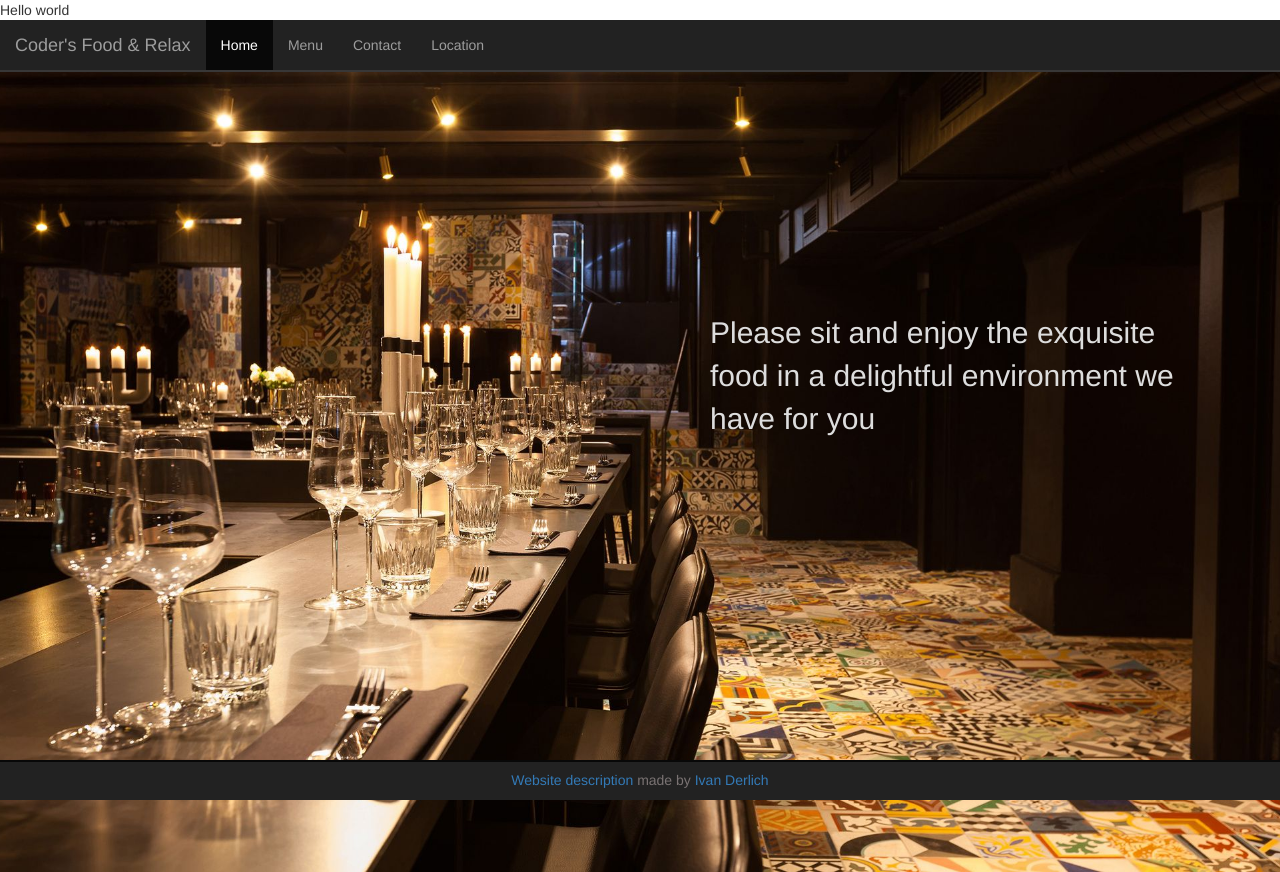
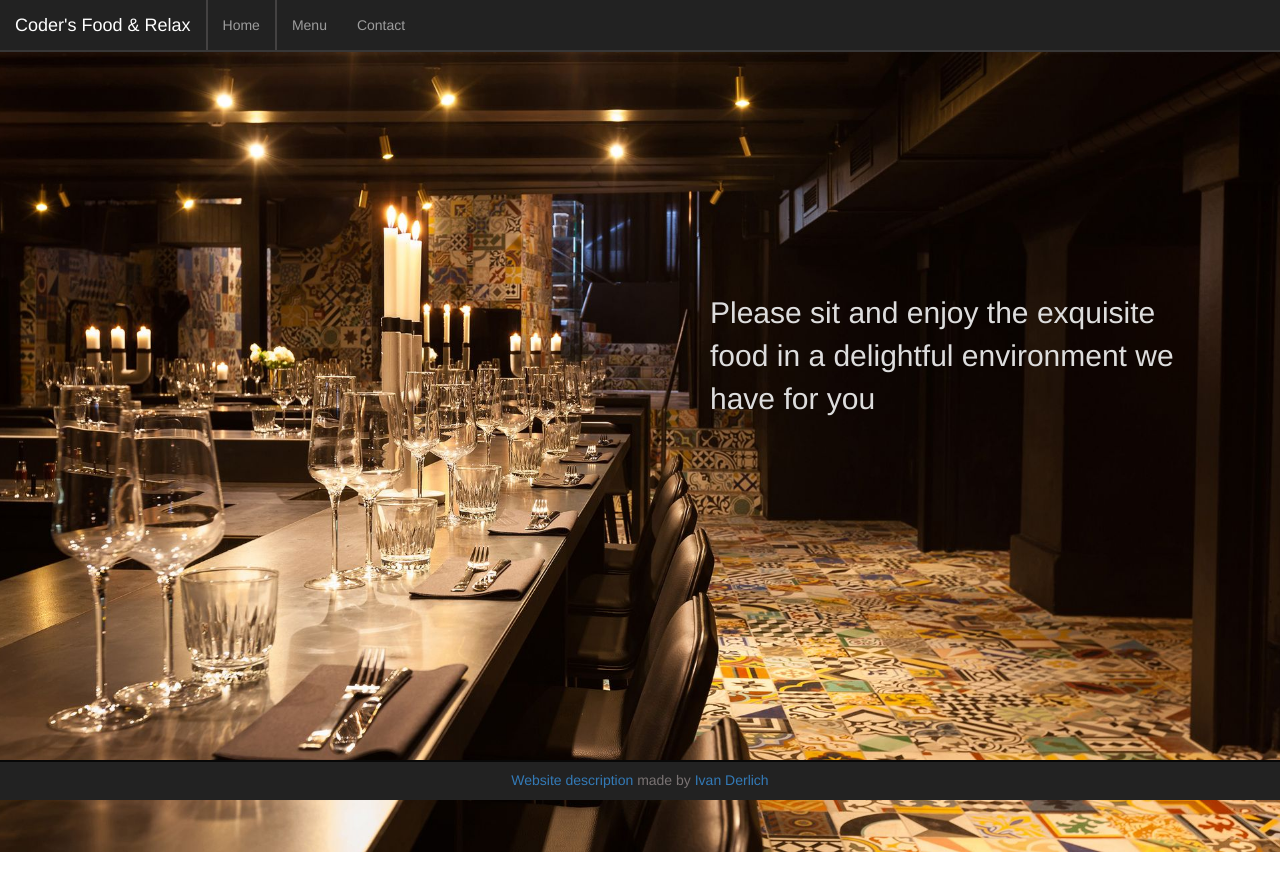
Before and after one commit to IvanDerlich/restaurant-homepage, a website built with webpack: page src/index.html in a window 1280 px wide. Built offline with nearby package versions, Linux system fonts and the light colour scheme.

Commit message:
Set up Home page

```diff
--- a/package.json
+++ b/package.json
@@ -21,6 +21,7 @@
   "devDependencies": {
     "bootstrap": "^4.4.1",
     "file-loader": "^6.0.0",
+    "html-loader": "^1.1.0",
     "webpack": "^4.42.1",
     "webpack-cli": "^3.3.11"
   },
--- a/src/index.html
+++ b/src/index.html
@@ -8,28 +8,5 @@
 </head>
 <body class="bg-secondary">
   <div id="content"></div>
-  <header class="navbar navbar-inverse" id="navbar">
-    <div class="navbar-header">
-      <a class="navbar-brand" href="#">Coder's Food & Relax</a>
-    </div>
-    <ul class="nav navbar-nav">
-      <li class="active"><a href="#">Home</a></li>
-      <li><a href="#">Menu</a></li>
-      <li><a href="#">Contact</a></li>
-      <li><a href="#">Location</a></li>
-    </ul>
-  </header>
-  <main>
-    <div class="container">
-      <div>
-        <div class="welcome">Please sit and enjoy the exquisite food in a delightful environment we have for you</div>
-      </div>
-    </div>
-  </main>
-  <footer class="navbar-inverse">
-    <div>
-      <a href="https://github.com/IvanDerlich/restaurant-homepage" class="align-baseline">Website description</a> made by <a href="https://ivanderlich.com/">Ivan Derlich</a>
-    </div>
-  </footer>
 </body>
 </html>
--- a/src/index.js
+++ b/src/index.js
@@ -1,9 +1,55 @@
 import "./style.scss"
-import _ from 'lodash';
+import navbar from './modules/navbar.html'
+import main from './modules/main.html'
+import footer from './modules/footer.html'
 
-var anchor = document.getElementById("content")
+const anchor = document.getElementById("content")
 
-import helloworld from "./modules/helloworld";
-anchor.appendChild(helloworld());
+function loadHtml(component, className){
+  const elem = document.createElement('div');
+  elem.id = className;
+  elem.innerHTML = component
+  anchor.appendChild(elem)
+}
 
-anchor.load("./modules/navbar.html")
+function loadWebsite(){
+  loadHtml(navbar,"navbar-content")
+  loadHtml(main, "main-content")
+  loadHtml(footer,"footer-content")
+}
+
+loadWebsite()
+
+var homeBtn = document.getElementById("home-lnk")
+var menuBtn = document.getElementById("menu-lnk")
+var contactBtn = document.getElementById("contact-lnk")
+
+function selectHome(){
+  homeBtn.classList.add("active-custom")
+
+  menuBtn.classList.remove("active-custom")
+  contactBtn.classList.remove("active-custom")
+}
+
+homeBtn.addEventListener("click",()=>{
+  console.log("home")
+  selectHome()
+})
+
+menuBtn.addEventListener("click",()=>{
+  console.log("menu")
+  menuBtn.classList.add("active-custom")
+
+  homeBtn.classList.remove("active-custom")
+  contactBtn.classList.remove("active-custom")
+})
+
+contactBtn.addEventListener("click",()=>{
+  console.log("contact")
+  contactBtn.classList.add("active-custom")
+
+  homeBtn.classList.remove("active-custom")
+  menuBtn.classList.remove("active-custom")
+})
+
+selectHome();
--- /dev/null
+++ b/src/modules/footer.html
@@ -0,0 +1,5 @@
+<footer class="navbar-inverse">
+  <div>
+    <a href="https://github.com/IvanDerlich/restaurant-homepage" class="align-baseline">Website description</a> made by <a href="https://ivanderlich.com/">Ivan Derlich</a>
+  </div>
+</footer>
--- a/src/modules/helloworld.js
+++ /dev/null
@@ -1,20 +0,0 @@
-export default function helloworld() {
-
-  const element = document.createElement('div');
-  element.innerHTML = "Hello world"
-  return element;
-
-  //const btn = document.createElement('button');
-
-  //element.classList.add("hello")
-  //btn.classList.add("btn")
-  //btn.classList.add("btn-primary")
-
-  //element.innerHTML = _.join(['Hello', 'webpack'], ' ');
-
-
-  //btn.innerHTML = 'Click me and check the console!';
-  //btn.onclick = printMe;
-  //element.appendChild(btn);
-
-}
--- /dev/null
+++ b/src/modules/main.html
@@ -0,0 +1,7 @@
+<main>
+  <div class="container">
+    <div>
+      <div class="welcome">Please sit and enjoy the exquisite food in a delightful environment we have for you</div>
+    </div>
+  </div>
+</main>
--- a/src/modules/navbar.html
+++ b/src/modules/navbar.html
@@ -1,11 +1,8 @@
 <header class="navbar navbar-inverse" id="navbar">
-  <div class="navbar-header">
-    <a class="navbar-brand" href="#">Coder's Food & Relax</a>
-  </div>
+  <a class="navbar-brand" href="#">Coder's Food & Relax</a>
   <ul class="nav navbar-nav">
-    <li class="active"><a href="#">Home</a></li>
-    <li><a href="#">Menu</a></li>
-    <li><a href="#">Contact</a></li>
-    <li><a href="#">Location</a></li>
+    <li id="home-lnk"><a>Home</a></li>
+    <li id="menu-lnk"><a>Menu</a></li>
+    <li id="contact-lnk"><a>Contact</a></li>
   </ul>
 </header>
--- a/src/modules/navbar.js
+++ /dev/null
@@ -1,5 +0,0 @@
-export default function navbar(){
-  const header = document.createElement('header');
-  element.innerHTML = 'Hello world -> Navbar'
-  return header;
-}
--- a/src/style.scss
+++ b/src/style.scss
@@ -33,3 +33,16 @@ footer {
   color: rgb(221, 221, 221);
   padding-left: 50vw;
 }
+
+.navbar-nav>li:hover{
+  background-color: rgb(65, 61, 61);
+}
+
+.active-custom{
+  border-left-color: rgb(68, 66, 66);
+  border-left-width: 2px;
+  border-left-style: solid;
+  border-right-color: rgb(68, 66, 66);
+  border-right-width: 2px;
+  border-right-style: solid;
+}
--- a/webpack.config.js
+++ b/webpack.config.js
@@ -36,7 +36,11 @@ module.exports = {
             outputPath: ""
           }
         }
-      }
+      },
+      {
+        test: /\.html$/i,
+        loader: 'html-loader',
+      },
     ]
   }
 };
```
Also changed, not shown: src/modules/contact.html (added, +7 -0 lines), src/modules/menu.html (added, +7 -0 lines), 1 other file.
